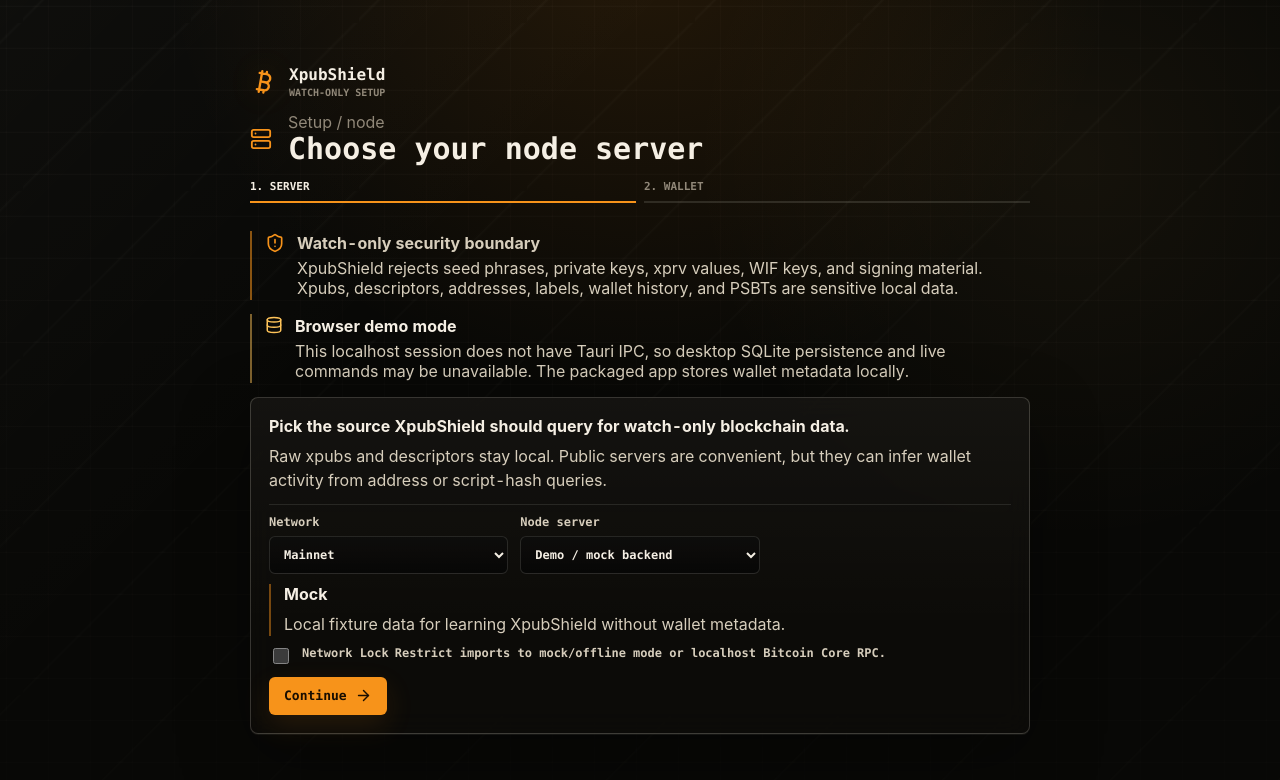
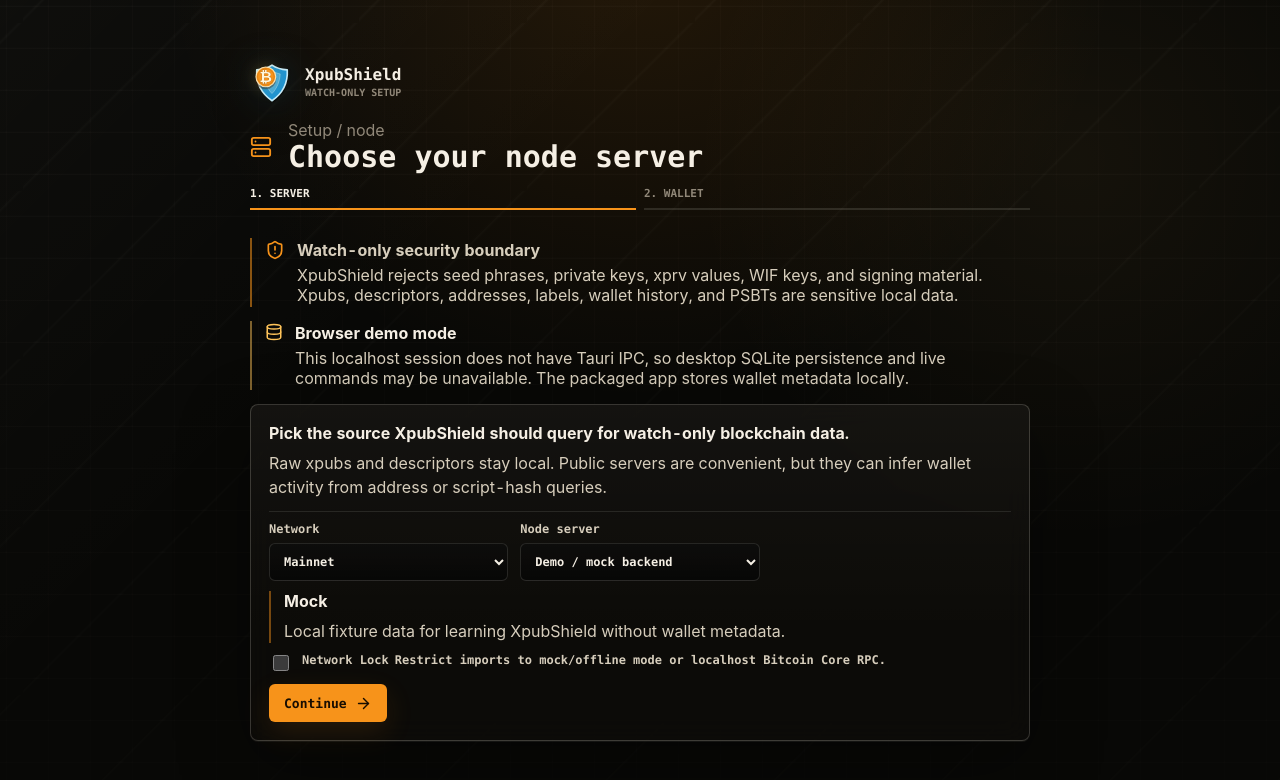
Before and after one commit to dboyza/XpubShield, a React (Vite) app: page / in a window 1280 px wide. Shown: the top 780 px of the page. Built offline with nearby package versions, Linux system fonts and the light colour scheme.

Commit message:
Add shielded Bitcoin brand mark

```diff
--- a/src/App.tsx
+++ b/src/App.tsx
@@ -6,7 +6,6 @@
   HeartPulse,
   LayoutDashboard,
   Settings as SettingsIcon,
-  Bitcoin,
   Send,
   Server,
   Settings2,
@@ -14,6 +13,7 @@
 } from "lucide-react";
 import { useEffect, useState } from "react";
 import { dismissAction, getCurrentWallet, updateUtxos as persistUtxos } from "./api/tauri";
+import { BrandMark } from "./components/BrandMark";
 import { clearMissionQueueState, MissionQueue } from "./components/MissionQueue";
 import {
   SovereignOpsTutorial,
@@ -384,7 +384,7 @@
         <>
           <aside className="sidebar">
             <div className="brand-lockup">
-              <Bitcoin size={24} aria-hidden="true" />
+              <BrandMark />
               <div>
                 <strong>XpubShield</strong>
                 <span>SOVEREIGN OPS</span>
--- /dev/null
+++ b/src/components/BrandMark.tsx
@@ -0,0 +1,31 @@
+interface BrandMarkProps {
+  className?: string;
+}
+
+export function BrandMark({ className = "" }: BrandMarkProps) {
+  return (
+    <span className={`brand-mark ${className}`} aria-hidden="true">
+      <svg className="brand-mark-shield" viewBox="0 0 64 64" focusable="false">
+        <path
+          className="brand-mark-shield-shadow"
+          d="M32 5.8c8.4 5.8 16.4 6.4 21.4 6.8 1.1 17.2-4.7 32.2-21.4 43.4C15.3 44.8 9.5 29.8 10.6 12.6c5-.4 13-1 21.4-6.8Z"
+        />
+        <path
+          className="brand-mark-shield-main"
+          d="M32 4.5c8.8 6 16.9 6.6 22.2 7 1 17.8-5 33.1-22.2 44.9C14.8 44.6 8.8 29.3 9.8 11.5c5.3-.4 13.4-1 22.2-7Z"
+        />
+        <path
+          className="brand-mark-shield-shine"
+          d="M20.1 17.4c3.7-.7 7.8-2.2 11.9-4.9 4.1 2.7 8.2 4.2 11.9 4.9-.6 10.9-4.4 20.5-11.9 28.5-7.5-8-11.3-17.6-11.9-28.5Z"
+        />
+      </svg>
+      <svg className="brand-mark-bitcoin" viewBox="0 0 64 64" focusable="false">
+        <circle className="brand-mark-bitcoin-coin" cx="32" cy="32" r="20" />
+        <circle className="brand-mark-bitcoin-ring" cx="32" cy="32" r="16.8" />
+        <text className="brand-mark-bitcoin-symbol" x="32" y="34">
+          ₿
+        </text>
+      </svg>
+    </span>
+  );
+}
--- a/src/pages/OnboardingImport.tsx
+++ b/src/pages/OnboardingImport.tsx
@@ -1,6 +1,7 @@
-import { AlertTriangle, ArrowLeft, ArrowRight, Bitcoin, Database, FileKey2, Lock, Server, Upload, WalletCards } from "lucide-react";
+import { AlertTriangle, ArrowLeft, ArrowRight, Database, FileKey2, Lock, Server, Upload, WalletCards } from "lucide-react";
 import { FormEvent, useEffect, useState } from "react";
 import { importWallet, isTauriRuntime, loadDemoWallet, looksLikePrivateMaterial } from "../api/tauri";
+import { BrandMark } from "../components/BrandMark";
 import { PrivacyWarning } from "../components/PrivacyWarning";
 import { backendLabel } from "../lib/format";
 import { ELECTRUM_PRESETS, type BackendPreferences, type ElectrumPresetId } from "../lib/setupPreferences";
@@ -254,7 +255,7 @@
       <section className="import-panel">
         {firstRun ? (
           <div className="onboarding-brand">
-            <Bitcoin size={28} aria-hidden="true" />
+            <BrandMark className="brand-mark-large" />
             <div>
               <strong>XpubShield</strong>
               <span>Watch-only setup</span>
--- a/src/styles.css
+++ b/src/styles.css
@@ -218,9 +218,86 @@
   content: "LOCAL";
 }
 
-.brand-lockup svg,
 .terminal-status svg {
   color: var(--accent);
+}
+
+.brand-mark {
+  position: relative;
+  display: inline-grid;
+  place-items: center;
+  width: 38px;
+  height: 38px;
+  flex: 0 0 auto;
+  filter: drop-shadow(0 10px 18px rgba(0, 0, 0, 0.32));
+}
+
+.brand-mark-large {
+  width: 44px;
+  height: 44px;
+}
+
+.brand-mark-shield {
+  position: absolute;
+  inset: 0;
+  width: 100%;
+  height: 100%;
+  overflow: visible;
+}
+
+.brand-mark-shield-shadow {
+  fill: rgba(0, 0, 0, 0.34);
+  transform: translate(2px, 3px);
+}
+
+.brand-mark-shield-main {
+  fill: #1d93d2;
+  stroke: rgba(205, 242, 255, 0.96);
+  stroke-width: 2.4;
+  stroke-linejoin: round;
+}
+
+.brand-mark-shield-shine {
+  fill: rgba(125, 205, 236, 0.42);
+  stroke: rgba(233, 250, 255, 0.36);
+  stroke-width: 1.3;
+  stroke-linejoin: round;
+}
+
+.brand-mark .brand-mark-bitcoin {
+  position: relative;
+  z-index: 1;
+  width: 72%;
+  height: 72%;
+  overflow: visible;
+  transform: translateY(-1px);
+  filter:
+    drop-shadow(0 2px 0 rgba(56, 24, 0, 0.42))
+    drop-shadow(0 0 8px rgba(255, 176, 47, 0.24));
+}
+
+.brand-mark-bitcoin-coin {
+  fill: #f7931a;
+  stroke: rgba(255, 237, 195, 0.9);
+  stroke-width: 2.2;
+}
+
+.brand-mark-bitcoin-ring {
+  fill: none;
+  stroke: rgba(75, 30, 0, 0.28);
+  stroke-width: 1.1;
+}
+
+.brand-mark-bitcoin-symbol {
+  fill: #fff6dc;
+  font-family: "Segoe UI Symbol", "Arial", sans-serif;
+  font-size: 31px;
+  font-weight: 800;
+  text-anchor: middle;
+  dominant-baseline: middle;
+  paint-order: stroke;
+  stroke: rgba(70, 29, 0, 0.36);
+  stroke-width: 1.2px;
 }
 
 .brand-lockup strong,
@@ -771,9 +848,10 @@
   color: var(--text);
 }
 
-.onboarding-brand svg {
-  color: var(--accent);
-  filter: drop-shadow(0 0 14px rgba(247, 147, 26, 0.18));
+.onboarding-brand .brand-mark {
+  filter:
+    drop-shadow(0 0 16px rgba(29, 147, 210, 0.16))
+    drop-shadow(0 12px 22px rgba(0, 0, 0, 0.34));
 }
 
 .onboarding-brand strong {
```
